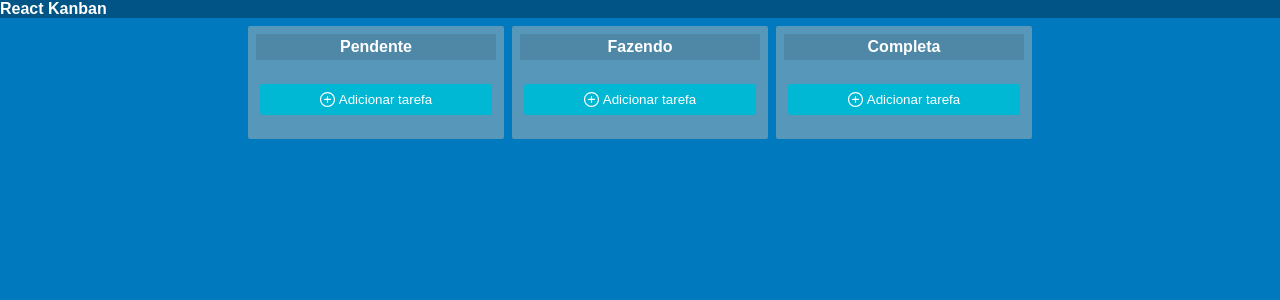
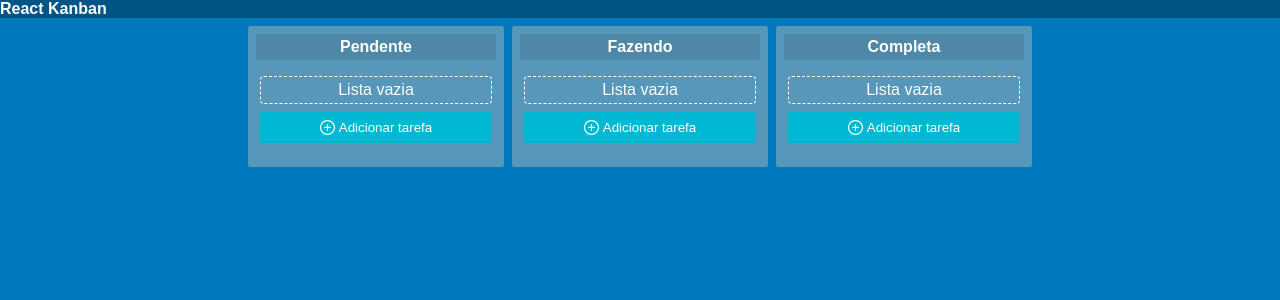
Before and after one commit to day-mariano/kanban_react, a React (Create React App) app: page / in a window 1280 px wide. Shown: the top 300 px of the page. Built offline with nearby package versions, Linux system fonts and the light colour scheme.

Commit message:
Add empyt list style

```diff
--- a/src/components/TaskList/TaskList.js
+++ b/src/components/TaskList/TaskList.js
@@ -26,7 +26,7 @@
             />
           )
         })}
-
+        {tasks.length === 0 && <div className="empty-list">Lista vazia</div>}
         <button onClick={addTask} className="btn">
           <img src={plusIcon} alt="plus"/>
           Adicionar tarefa
--- a/src/components/TaskList/tasklist.css
+++ b/src/components/TaskList/tasklist.css
@@ -15,6 +15,13 @@
   padding: 16px 4px;
   display: flex;
   flex-direction: column;
+}
+
+.tasklist .content .empty-list {
+  text-align: center;
+  border: 1px dashed white;
+  border-radius: 4px;
+  padding: 4px;
 }
 
 .tasklist .btn {
```
